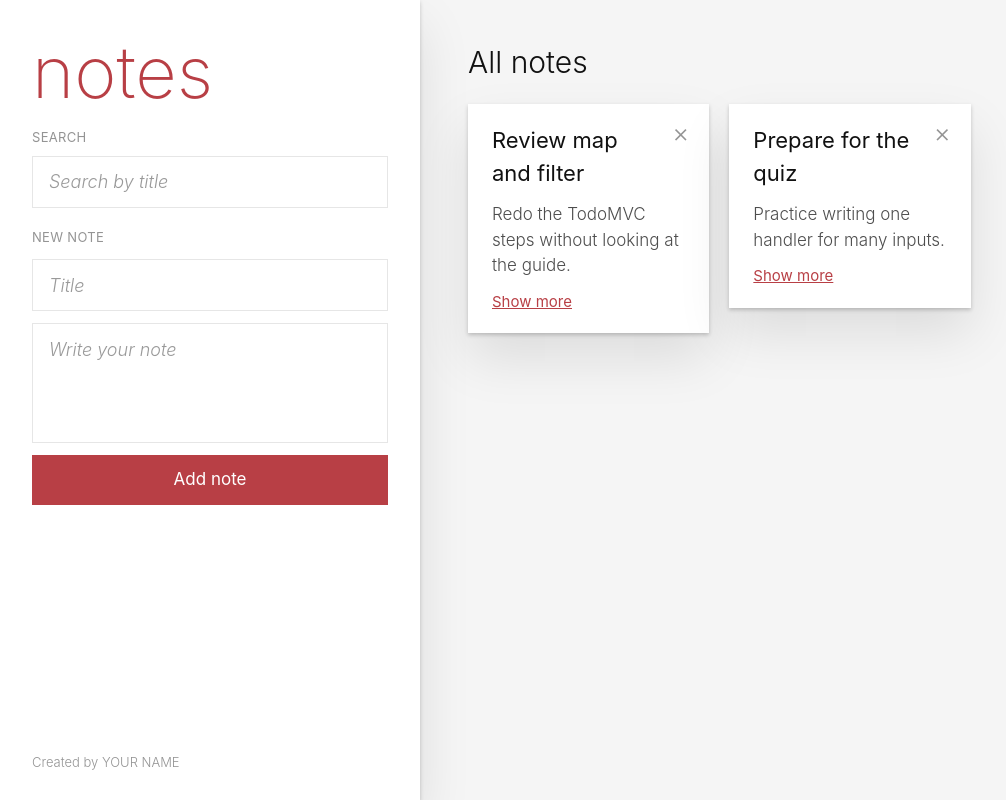
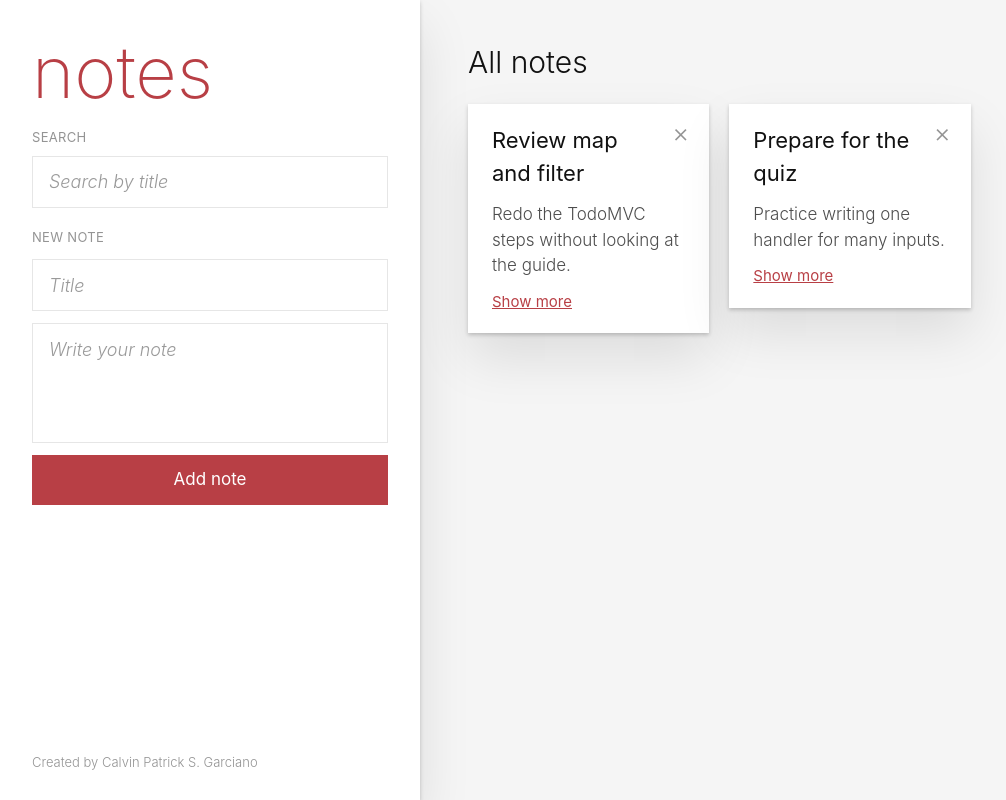
Before and after one commit to calvinpatrickgarciano/csit340G6-notes, a React (Vite) app: page / in a window 1280 px wide. Shown: the whole page, without its empty margins (0-1006 px from the left). Built offline with nearby package versions, Linux system fonts and the light colour scheme.

Commit message:
chore: replace YOUR NAME with Calvin Patrick S. Garciano

```diff
--- a/src/App.jsx
+++ b/src/App.jsx
@@ -5,7 +5,7 @@ function App() {
   return (
     <div className="bg-[#f5f5f5] font-light text-[#111]">
       <Notes />
-      <Info name="YOUR NAME" />
+      <Info name="Calvin Patrick S. Garciano" />
     </div>
   )
 }
```
